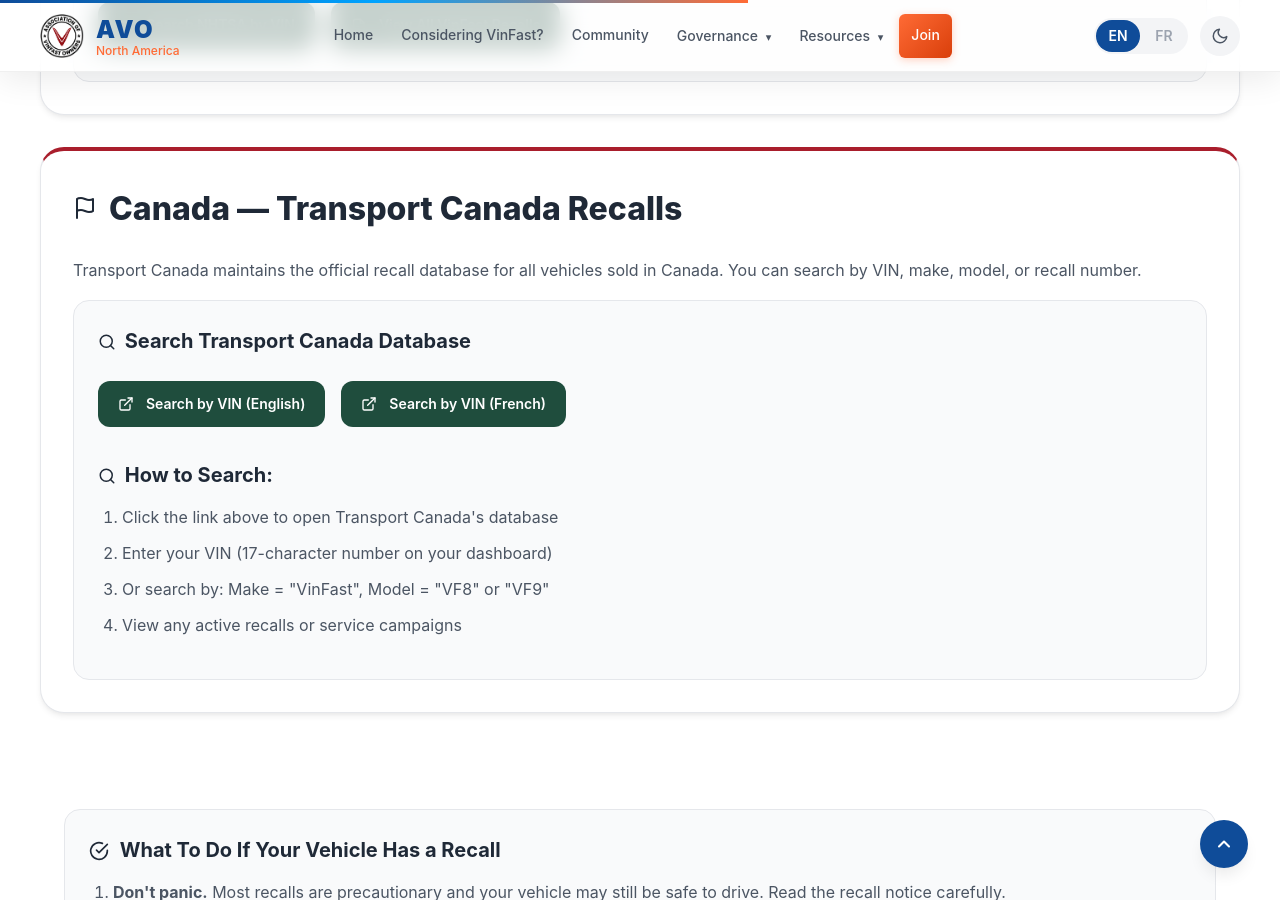
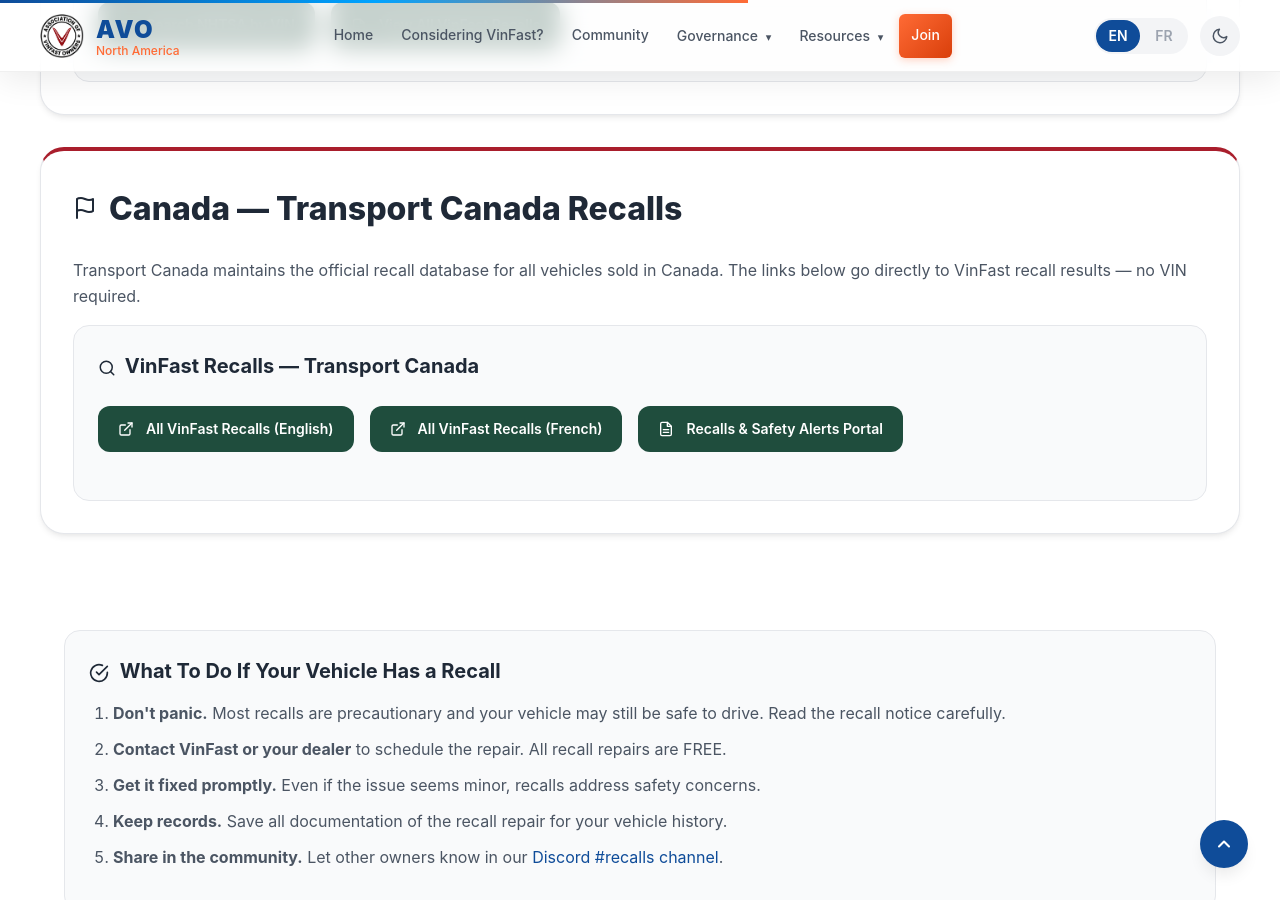
Before and after one commit to vinfastownersorg-cyber/avo-website, a Jekyll site: the page built from recalls.html, in a window 1280 px wide and 900 px high, scrolled down 1384 px. Built offline with Jekyll 4.4.1, drawn with Linux system fonts in a browser that asks for light colours.

Commit message:
Update Canada recalls section with direct VinFast results links
Replace generic Transport Canada search pages (required VIN entry)
with direct links to VinFast recall results — no VIN needed:
- VRDB database filtered by make=VINFAST (EN + FR)
- Canada recalls & safety alerts portal for VinFast
Removed the "How to Search" instructions (no longer needed).

Thanks to NoseyNick for the better URLs.

Co-Authored-By: Claude Opus 4.6 <noreply@anthropic.com>

```diff
--- a/recalls.html
+++ b/recalls.html
@@ -195,45 +195,35 @@ schema_json: |
             </h2>
 
             <p lang="en" style="margin-bottom: var(--space-4);">
-                Transport Canada maintains the official recall database for all vehicles sold in Canada. You can search by VIN, make, model, or recall number.
+                Transport Canada maintains the official recall database for all vehicles sold in Canada. The links below go directly to VinFast recall results — no VIN required.
             </p>
             <p lang="fr" style="margin-bottom: var(--space-4);">
-                Transports Canada maintient la base de données officielle des rappels pour tous les véhicules vendus au Canada. Vous pouvez rechercher par NIV, marque, modèle ou numéro de rappel.
+                Transports Canada maintient la base de données officielle des rappels pour tous les véhicules vendus au Canada. Les liens ci-dessous mènent directement aux résultats de rappels VinFast — aucun NIV requis.
             </p>
 
             <div class="info-box-v2">
                 <h4>
-                    <span lang="en"><svg width="18" height="18" viewBox="0 0 24 24" fill="none" stroke="currentColor" stroke-width="2" stroke-linecap="round" stroke-linejoin="round" style="display:inline;vertical-align:middle;margin-right:4px"><circle cx="11" cy="11" r="8"/><line x1="21" y1="21" x2="16.65" y2="16.65"/></svg> Search Transport Canada Database</span>
-                    <span lang="fr"><svg width="18" height="18" viewBox="0 0 24 24" fill="none" stroke="currentColor" stroke-width="2" stroke-linecap="round" stroke-linejoin="round" style="display:inline;vertical-align:middle;margin-right:4px"><circle cx="11" cy="11" r="8"/><line x1="21" y1="21" x2="16.65" y2="16.65"/></svg> Rechercher dans la Base de Données de Transports Canada</span>
+                    <span lang="en"><svg width="18" height="18" viewBox="0 0 24 24" fill="none" stroke="currentColor" stroke-width="2" stroke-linecap="round" stroke-linejoin="round" style="display:inline;vertical-align:middle;margin-right:4px"><circle cx="11" cy="11" r="8"/><line x1="21" y1="21" x2="16.65" y2="16.65"/></svg> VinFast Recalls — Transport Canada</span>
+                    <span lang="fr"><svg width="18" height="18" viewBox="0 0 24 24" fill="none" stroke="currentColor" stroke-width="2" stroke-linecap="round" stroke-linejoin="round" style="display:inline;vertical-align:middle;margin-right:4px"><circle cx="11" cy="11" r="8"/><line x1="21" y1="21" x2="16.65" y2="16.65"/></svg> Rappels VinFast — Transports Canada</span>
                 </h4>
 
                 <div style="display:flex; flex-wrap:wrap; gap:var(--space-2); margin:var(--space-4) 0;">
-                    <a href="https://wwwapps.tc.gc.ca/Saf-Sec-Sur/7/VRDB-BDRV/search-recherche/menu.aspx?lang=eng" target="_blank" rel="noopener" class="external-link-btn-v2">
+                    <a href="https://wwwapps.tc.gc.ca/Saf-Sec-Sur/7/VRDB-BDRV/search-recherche/results-resultats.aspx?lang=eng&mk=48480&mkName=VINFAST&md=0&fy=0&ty=9999&arch=0&ls=0&sy=0&syName=All%20Systems&all=0" target="_blank" rel="noopener" class="external-link-btn-v2">
                         <svg width="16" height="16" viewBox="0 0 24 24" fill="none" stroke="currentColor" stroke-width="2" stroke-linecap="round" stroke-linejoin="round" style="display:inline;vertical-align:middle;margin-right:4px"><path d="M18 13v6a2 2 0 0 1-2 2H5a2 2 0 0 1-2-2V8a2 2 0 0 1 2-2h6"/><polyline points="15 3 21 3 21 9"/><line x1="10" y1="14" x2="21" y2="3"/></svg>
-                        <span lang="en">Search by VIN (English)</span>
-                        <span lang="fr">Rechercher par NIV (Anglais)</span>
+                        <span lang="en">All VinFast Recalls (English)</span>
+                        <span lang="fr">Tous les rappels VinFast (Anglais)</span>
                     </a>
-                    <a href="https://wwwapps.tc.gc.ca/Saf-Sec-Sur/7/VRDB-BDRV/search-recherche/menu.aspx?lang=fra" target="_blank" rel="noopener" class="external-link-btn-v2">
+                    <a href="https://wwwapps.tc.gc.ca/Saf-Sec-Sur/7/VRDB-BDRV/search-recherche/results-resultats.aspx?lang=fra&mk=48480&mkName=VINFAST&md=0&fy=0&ty=9999&arch=0&ls=0&sy=0&syName=All%20Systems&all=0" target="_blank" rel="noopener" class="external-link-btn-v2">
                         <svg width="16" height="16" viewBox="0 0 24 24" fill="none" stroke="currentColor" stroke-width="2" stroke-linecap="round" stroke-linejoin="round" style="display:inline;vertical-align:middle;margin-right:4px"><path d="M18 13v6a2 2 0 0 1-2 2H5a2 2 0 0 1-2-2V8a2 2 0 0 1 2-2h6"/><polyline points="15 3 21 3 21 9"/><line x1="10" y1="14" x2="21" y2="3"/></svg>
-                        <span lang="fr">Rechercher par NIV (Fran&ccedil;ais)</span>
-                        <span lang="en">Search by VIN (French)</span>
+                        <span lang="fr">Tous les rappels VinFast (Fran&ccedil;ais)</span>
+                        <span lang="en">All VinFast Recalls (French)</span>
+                    </a>
+                    <a href="https://recalls-rappels.canada.ca/en/search/site?search_api_fulltext=vinfast&f%5B0%5D=cat%3A443" target="_blank" rel="noopener" class="external-link-btn-v2">
+                        <svg width="16" height="16" viewBox="0 0 24 24" fill="none" stroke="currentColor" stroke-width="2" stroke-linecap="round" stroke-linejoin="round" style="display:inline;vertical-align:middle;margin-right:4px"><path d="M14 2H6a2 2 0 0 0-2 2v16a2 2 0 0 0 2 2h12a2 2 0 0 0 2-2V8z"/><polyline points="14 2 14 8 20 8"/><line x1="16" y1="13" x2="8" y2="13"/><line x1="16" y1="17" x2="8" y2="17"/></svg>
+                        <span lang="en">Recalls &amp; Safety Alerts Portal</span>
+                        <span lang="fr">Portail des rappels et alertes de sécurité</span>
                     </a>
                 </div>
-
-                <h4 lang="en" style="margin-top: var(--space-6);"><svg width="18" height="18" viewBox="0 0 24 24" fill="none" stroke="currentColor" stroke-width="2" stroke-linecap="round" stroke-linejoin="round" style="display:inline;vertical-align:middle;margin-right:4px"><circle cx="11" cy="11" r="8"/><line x1="21" y1="21" x2="16.65" y2="16.65"/></svg> How to Search:</h4>
-                <h4 lang="fr" style="margin-top: var(--space-6);"><svg width="18" height="18" viewBox="0 0 24 24" fill="none" stroke="currentColor" stroke-width="2" stroke-linecap="round" stroke-linejoin="round" style="display:inline;vertical-align:middle;margin-right:4px"><circle cx="11" cy="11" r="8"/><line x1="21" y1="21" x2="16.65" y2="16.65"/></svg> Comment Rechercher:</h4>
-                <ol lang="en">
-                    <li>Click the link above to open Transport Canada's database</li>
-                    <li>Enter your VIN (17-character number on your dashboard)</li>
-                    <li>Or search by: Make = "VinFast", Model = "VF8" or "VF9"</li>
-                    <li>View any active recalls or service campaigns</li>
-                </ol>
-                <ol lang="fr">
-                    <li>Cliquez sur le lien ci-dessus pour ouvrir la base de données de Transports Canada</li>
-                    <li>Entrez votre NIV (numéro à 17 caractères sur votre tableau de bord)</li>
-                    <li>Ou recherchez par: Marque = "VinFast", Modèle = "VF8" ou "VF9"</li>
-                    <li>Consultez les rappels actifs ou les campagnes de service</li>
-                </ol>
             </div>
         </div>
     </section>
```
